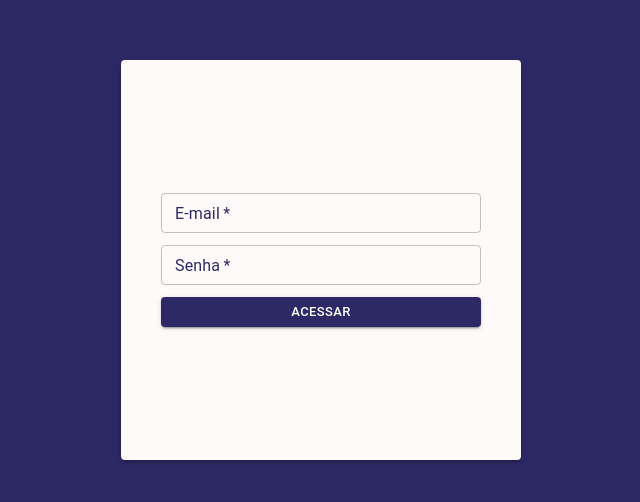
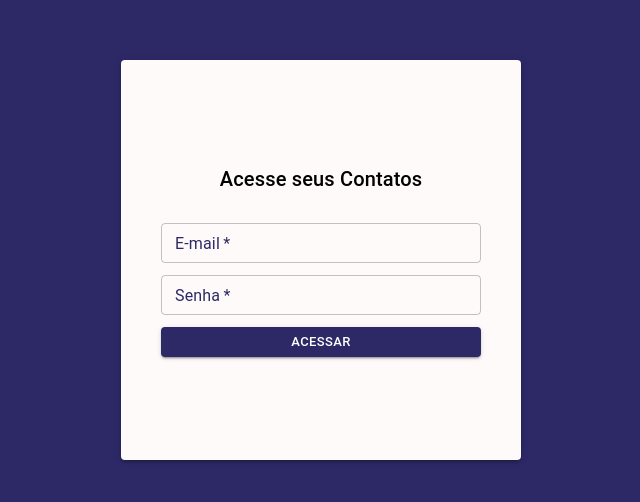
Before and after one commit to alissondiniz20/contacts-FrontEnd, a React (Vite) app: page / in a window 1280 px wide. Shown: the part 140-642 px from the top of the page, without its empty margins (319-959 px from the left). Built offline with nearby package versions, Linux system fonts and the light colour scheme.

Commit message:
Ajustes ContatoPage

```diff
--- a/src/Router.tsx
+++ b/src/Router.tsx
@@ -8,7 +8,7 @@ export function AppRouter() {
     <Routes>
       <Route path="/" element={<Autenticacao />} />
       <Route path="/contatos" element={<ContatoPage />} />
-      <Route path="/cadastrar-contatos" element={<CadastrarContato />} />
+      <Route path="/cadastro" element={<CadastrarContato />} />
     </Routes>
   );
 }
--- a/src/components/Botao.tsx
+++ b/src/components/Botao.tsx
@@ -6,7 +6,7 @@ export function Botao() {
   const navigate = useNavigate();
 
   function handleNavigate() {
-    navigate("/cadastrar-contatos");
+    navigate("/cadastro");
   }
 
   return (
--- a/src/components/CabecalhoHome.tsx
+++ b/src/components/CabecalhoHome.tsx
@@ -18,24 +18,23 @@ export function SearchContato() {
         flexDirection: "column",
         alignItems: "center",
         justifyContent: "space-between",
-        backgroundColor: "white",
-        borderTopLeftRadius: "8vh",
-        borderTopRightRadius: "8vh",
+        // backgroundColor: "white",
+        // borderTopLeftRadius: "8vh",
+        // borderTopRightRadius: "8vh",
       }}
     >
       <Box
         sx={{
           height: 50,
-          pl: "3vh",
-          pr: "3vh",
-          gap: 2,
+          pl: "2vh",
+          pr: "2vh",
           display: "flex",
           flexDirection: "row",
           alignItems: "center",
           justifyContent: "space-between",
           backgroundColor: "#f5f5f5",
-          borderTopLeftRadius: 8,
-          borderTopRightRadius: 8,
+          borderTopLeftRadius: 10,
+          borderTopRightRadius: 10,
           boxShadow: 1,
         }}
       >
@@ -55,19 +54,33 @@ export function SearchContato() {
       </Box>
       <Box
         sx={{
+          justifyContent: "center",
+          alignItems: "center",
+          backgroundColor: "#ffffff",
+          boxShadow: 1,
+          pl: 2,
+          pr: 2,
+        }}
+      >
+        <Box
+          sx={{
             display: "flex",
             flexDirection: "row",
             justifyContent: "space-between",
             alignItems: "center",
-          pt: "3vh",
-          pl: "4.5vh",
-          pr: "3vh",
-          pb: "2vh",
+            backgroundColor: "white",
+            boxShadow: 1,
+            pt: 2,
+            pb: 2,
+            borderTopLeftRadius: 2,
           }}
         >
           <Typography
             style={{
               fontWeight: 600,
+            }}
+            sx={{
+              pl: 2,
             }}
           >
             Nome
@@ -82,5 +95,6 @@ export function SearchContato() {
           </Typography>
         </Box>
       </Box>
+    </Box>
   );
 }
--- a/src/components/Cadastro.tsx
+++ b/src/components/Cadastro.tsx
@@ -6,7 +6,7 @@ export function Cadastro() {
   const navigate = useNavigate();
 
   function handleBackNavigate() {
-    navigate("/contatos");
+    navigate(-1);
   }
 
   return (
@@ -37,8 +37,9 @@ export function Cadastro() {
           >
             <TextField
               id="nome"
-              label="Nome*"
+              label="Nome"
               variant="outlined"
+              required
               sx={{
                 backgroundColor: "#f5f5f5",
                 "& .MuiInputLabel-root": { color: "#2c2966" },
@@ -51,8 +52,9 @@ export function Cadastro() {
             />
             <TextField
               id="sobrenome"
-              label="Sobrenome*"
+              label="Sobrenome"
               variant="outlined"
+              required
               sx={{
                 backgroundColor: "#f5f5f5",
                 "& .MuiInputLabel-root": { color: "#2c2966" },
@@ -74,8 +76,9 @@ export function Cadastro() {
           >
             <TextField
               id="telefone"
-              label="Telefone*"
+              label="Telefone"
               variant="outlined"
+              required
               sx={{
                 backgroundColor: "#f5f5f5",
                 "& .MuiInputLabel-root": { color: "#2c2966" },
@@ -88,8 +91,9 @@ export function Cadastro() {
             />
             <TextField
               id="datanasci"
-              label="Data de Nascimento*"
+              label="Data de Nascimento"
               variant="outlined"
+              required
               sx={{
                 backgroundColor: "#f5f5f5",
                 "& .MuiInputLabel-root": { color: "#2c2966" },
@@ -111,8 +115,9 @@ export function Cadastro() {
           >
             <TextField
               id="endereço"
-              label="Endereço*"
+              label="Endereço"
               variant="outlined"
+              required
               sx={{
                 backgroundColor: "#f5f5f5",
                 "& .MuiInputLabel-root": { color: "#2c2966" },
@@ -125,8 +130,9 @@ export function Cadastro() {
             />
             <TextField
               id="email"
-              label="Email*"
+              label="Email"
               variant="outlined"
+              required
               sx={{
                 backgroundColor: "#f5f5f5",
                 "& .MuiInputLabel-root": { color: "#2c2966" },
--- a/src/pages/Autenticacao/Login.tsx
+++ b/src/pages/Autenticacao/Login.tsx
@@ -1,7 +1,15 @@
 import { useState } from "react";
 import { useNavigate } from "react-router-dom";
 
-import { Button, TextField, Box, Alert, Stack } from "@mui/material/";
+import {
+  Button,
+  TextField,
+  Box,
+  Alert,
+  Stack,
+  Typography,
+  InputAdornment,
+} from "@mui/material/";
 
 export function Login() {
   const [user, setUser] = useState("");
@@ -43,21 +51,32 @@ export function Login() {
     <>
       <Box
         sx={{
+          display: "flex",
+          flexDirection: "column",
+          alignItems: "center",
+          justifyContent: "center",
+          borderRadius: 1,
+          borderColor: "#581c87",
+          backgroundColor: "#FFFAFA",
           boxShadow: 3,
           padding: 5,
-          backgroundColor: "#FFFAFA",
           width: "50vh",
           height: "50vh",
+          gap: 1.5,
         }}
-        gap={1.5}
         component="form"
-        display="flex"
-        flexDirection="column"
-        alignItems="center"
-        justifyContent="center"
-        borderRadius={1}
-        borderColor="#581c87"
       >
+        <Typography
+          variant="h6"
+          sx={{
+            display: "flex",
+            alignItems: "center",
+            justifyContent: "center",
+            mb: 2,
+          }}
+        >
+          Acesse seus Contatos
+        </Typography>
         <TextField
           sx={{
             "& .MuiInputLabel-root": { color: "#2c2966" },
@@ -67,10 +86,10 @@ export function Login() {
               },
             },
           }}
-          value={user}
           onChange={(e) => {
             setUser(e.target.value);
           }}
+          value={user}
           required
           id="email"
           label="E-mail"
```
Lines whose indentation alone changed are shown as unchanged.
